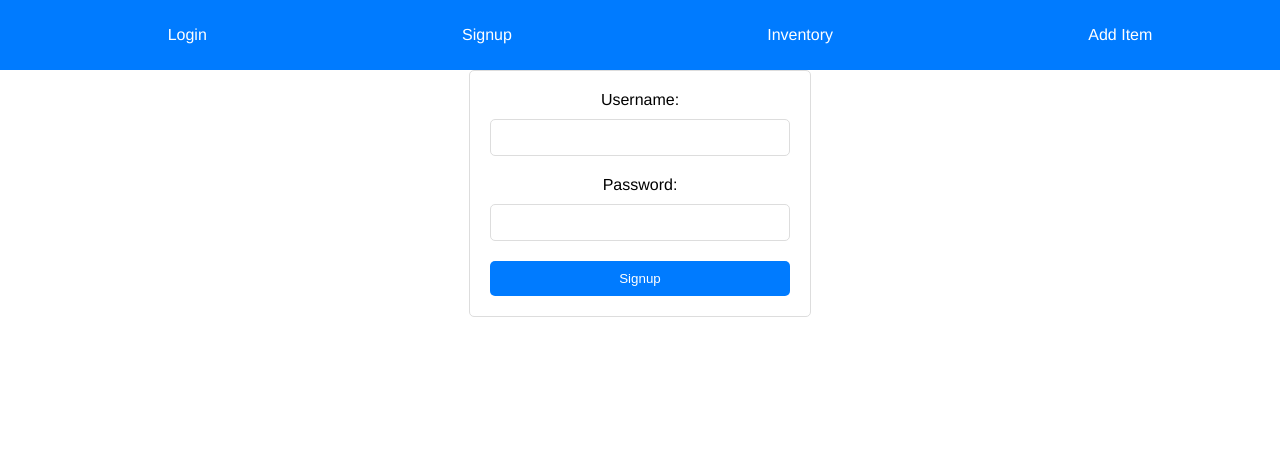
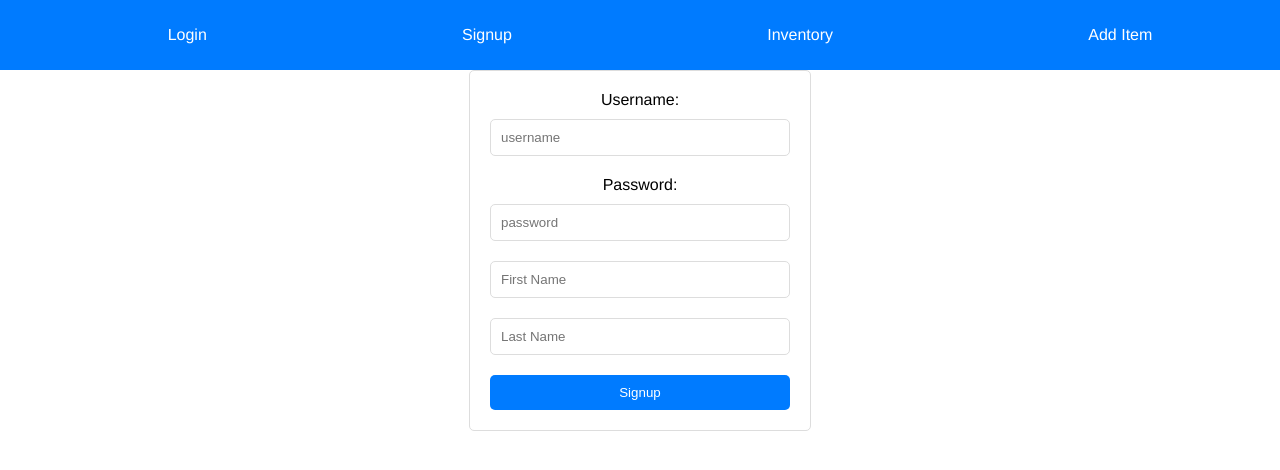
Before and after one commit to farrell-j/z-prefix-app, a React (Create React App) app in the folder client/: page /signup in a window 1280 px wide. Shown: the top 470 px of the page. Built offline with nearby package versions, Linux system fonts and the light colour scheme.

Commit message:
added first and last name to signup

```diff
--- a/client/src/components/signup.js
+++ b/client/src/components/signup.js
@@ -5,6 +5,8 @@ const SignupForm = () => {
     const navigate = useNavigate();
     const [username, setUsername] = useState('');
     const [password, setPassword] = useState('');
+    const [first_name, setFirstName] = useState("");
+    const [last_name, setLastName] = useState("");
 
     const handleSubmit = async (event) => {
         event.preventDefault();
@@ -17,7 +19,7 @@ const SignupForm = () => {
                 headers: {
                     'Content-Type': 'application/json',
                 },
-                body: JSON.stringify({ username, password }),
+                body: JSON.stringify({ first_name, last_name, username, password }),
             });
 
             if (response.ok) {
@@ -34,8 +36,10 @@ const SignupForm = () => {
     return (
         <form onSubmit={handleSubmit} className="form">
             <label htmlFor="username">Username:</label>
+
             <input
                 type="username"
+                placeholder="username"
                 id="username"
                 value={username}
                 onChange={(e) => setUsername(e.target.value)}
@@ -44,11 +48,22 @@ const SignupForm = () => {
             <label htmlFor="password">Password:</label>
             <input
                 type="password"
+                placeholder="password"
                 id="password"
                 value={password}
                 onChange={(e) => setPassword(e.target.value)}
                 required
             />
+            <input
+            type="text"
+            placeholder="First Name"
+            value={first_name}
+            onChange={(e) => setFirstName(e.target.value)} />
+            <input
+            type="text"
+            placeholder="Last Name"
+            value={last_name}
+            onChange={(e) => setLastName(e.target.value)} />
 
             <button type="submit">Signup</button>
         </form>
```
Also changed, not shown: 2 other files (tests, documents, lock files or other folders).
